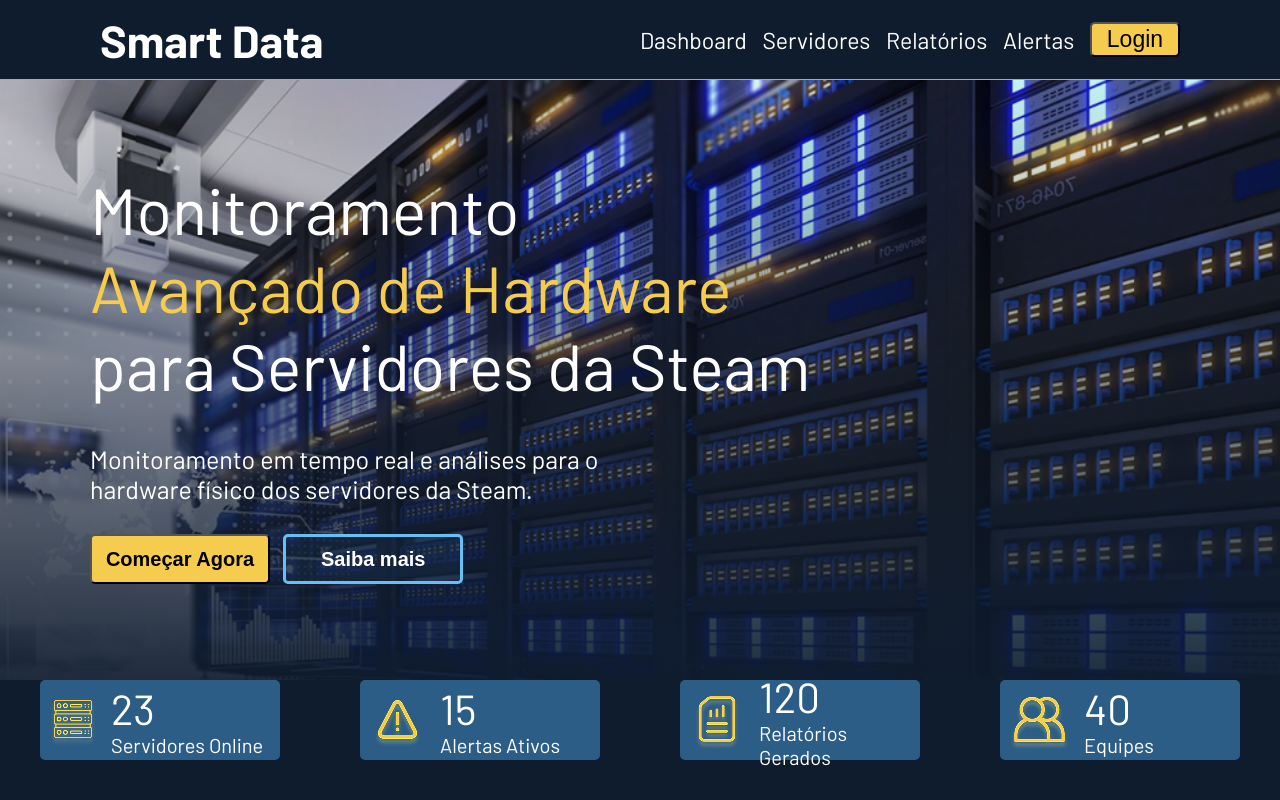
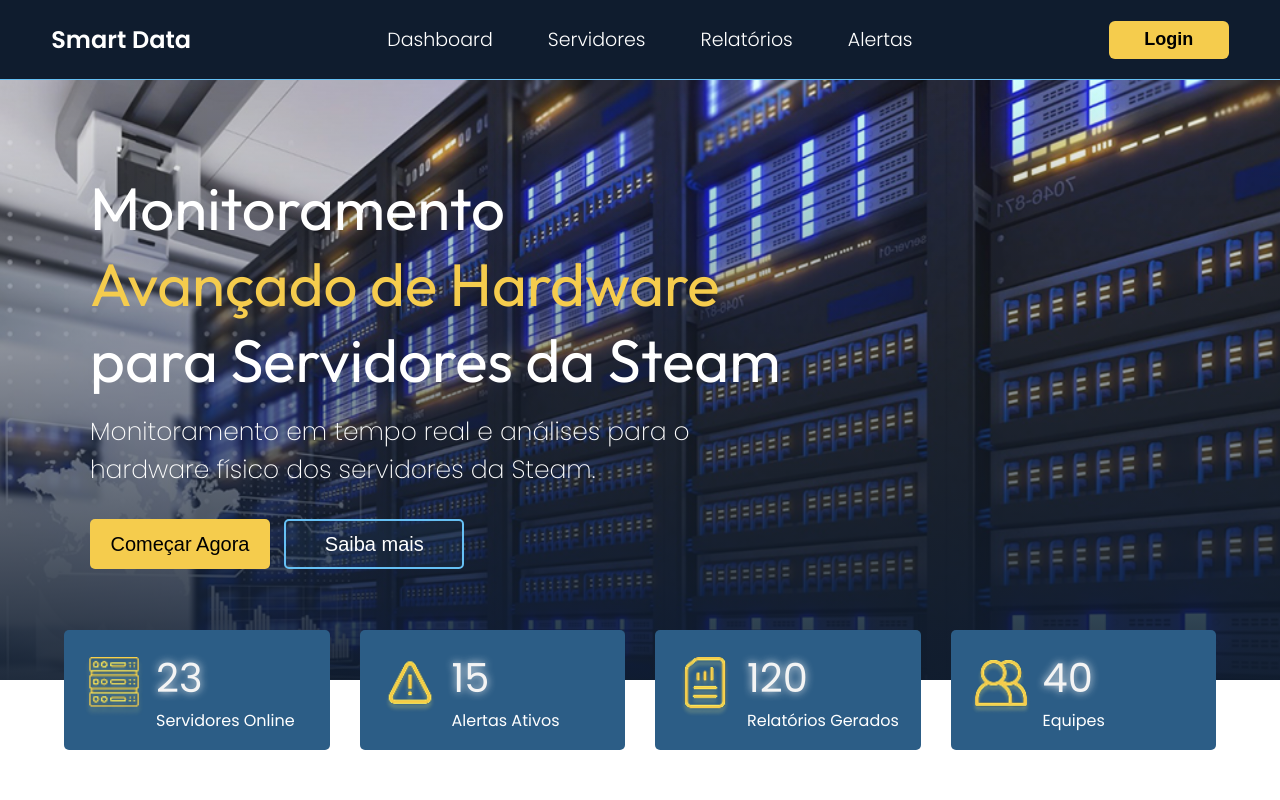
Before and after one commit to ST-Guard/Site, a website: page public/index.html in a window 1280 px wide. Drawn offline with Linux system fonts and the light colour scheme.

Commit message:
refinamento parte 1 - home

```diff
--- a/public/css/estilo.css
+++ b/public/css/estilo.css
@@ -1,18 +1,19 @@
+/* fontes utilizadas: */
 @import url('https://fonts.googleapis.com/css2?family=Barlow:ital,wght@0,100;0,200;0,300;0,400;0,500;0,600;0,700;0,800;0,900;1,100;1,200;1,300;1,400;1,500;1,600;1,700;1,800;1,900&display=swap');
+@import url('https://fonts.googleapis.com/css2?family=Poppins:wght@300;400;500;600;700&display=swap');
+@import url('https://fonts.googleapis.com/css2?family=Outfit:wght@100..900&family=Poppins:ital,wght@0,100;0,200;0,300;0,400;0,500;0,600;0,700;0,800;0,900;1,100;1,200;1,300;1,400;1,500;1,600;1,700;1,800;1,900&display=swap');
 
-*{
+body {
+  margin: 0;
+  padding: 0;
+  font-family: 'Poppins', sans-serif;
+}
+
+* {
   margin: 0;
   padding: 0;
   box-sizing: border-box;
 }
-
-body {
-  margin: 0;
-  padding: 0;
-  font-family: 'Barlow', 'Segoe UI', 'Segoe UI', Tahoma, Geneva, Verdana, sans-serif;
-  background-color: #0F1C2E;
-}
-
 
 .container {
   display: flex;
@@ -21,125 +22,208 @@ body {
 }
 
 header {
+  width: 100%;
   height: 80px;
-  width: 100%;
   background-color: #0F1C2E;
-  border-bottom: solid 1px;
-  border-color: #66C0F4;
+  border-bottom: 1px solid #66C0F4;
   display: flex;
-  justify-content: space-between;
-  align-items: center;
-
-}
-
-#div_logo{
-  height: 100%;
-  width: 50%;
-  font-weight: bold;
-  font-size: 45px;
-  display: flex;
-  padding-left: 100px;
+  justify-content: center;
   align-items: center;
 }
 
-#div_navbar{
-  height: 100%;
-  width: 50%;
+.nav-container {
+  width: 92%;
+  max-width: 1250px;
+
   display: flex;
+  align-items: center;
   justify-content: space-between;
-  align-items: center;
-  padding-right: 100px;
-  font-size: 23px;
 }
 
-#div_navbar button{
-  font-size: 23px;
-  width: 90px;
+.logo {
+  color: white;
+  text-decoration: none;
+  font-size: 24px;
+  font-weight: 600;
+}
+
+#div_navbar {
+  display: flex;
+  gap: 40px;
+}
+
+#div_navbar a {
+  color: white;
+  text-decoration: none;
+  font-size: 19px;
+  transition: .2s;
+}
+
+#div_navbar a:hover {
+  color: #66C0F4;
+}
+
+.nav-login button {
+  width: 120px;
+  height: 38px;
+  border-radius: 6px;
+  border: none;
+  background-color: #F5CC4D;
+  font-size: 18px;
+  font-weight: 600;
+  cursor: pointer;
+  transition: 0.5s;
+}
+
+.nav-login button:hover {
+  filter: brightness(1.2);
+  transform: translateY(-1px);
+}
+
+#div_navbar button {
+  font-size: 20px;
+  width: 130px;
   height: 35px;
   border-radius: 5px;
   background-color: #F5CC4D;
+  cursor: pointer;
+  border: none;
 }
 
 header a {
   text-decoration: none;
   color: #ffffff;
+  font-family: 'Poppins', sans-serif;
+  font-weight: 300;
+  font-size: 20px;
+  margin-right: 15px;
 }
 
-#div_banner{
+#div_banner {
   width: 100%;
   height: 600px;
   padding-left: 90px;
-  background-image: linear-gradient(rgba(0, 0, 0, 0),#0f1c2eea),url("../assets/fundos-home/image_2.png");
+  background-image: linear-gradient(rgba(0, 0, 0, 0), #0f1c2eea), url("../assets/fundos-home/image_2.png");
   background-size: cover;
+  position: relative;
+  padding-bottom: 120px;
 }
 
-#div_banner_titulo{
-  font-size: 65px;
+#div_banner_titulo {
+  font-size: 60px;
   color: #ffffff;
   padding-top: 90px;
+  font-family: 'Outfit', sans-serif;
+  margin-bottom: 15px;
 }
 
 
-#div_banner_titulo span{
+#div_banner_titulo span {
   color: #F5CC4D;
 }
 
-#div_banner_subtitulo{
+#div_banner_subtitulo {
   font-size: 25px;
   color: #ffffff;
-  padding-top: 40px;
-
+  font-family: 'Poppins', sans-serif;
+  font-weight: 200;
 }
 
-#div_banner_button{
+#div_banner_button {
   padding-top: 30px;
 }
 
-#div_banner_button #button_yellow{
+#div_banner_button #button_yellow {
   background-color: #F5CC4D;
   width: 180px;
   height: 50px;
   border-radius: 5px;
   font-size: 20px;
-  font-weight: bold;
+  font-weight: 500;
+  border: none;
+  cursor: pointer;
+  transition: 0.2s;
 }
 
-#div_banner_button #button_transparent_blue{
+#button_yellow:hover {
+  transform: translateY(-1px);
+  filter: brightness(1.2);
+}
+
+#button_transparent_blue:hover {
+  color: #66C0F4;
+  transform: translateY(-1px);
+  box-shadow: 0 3px 10px #66C0F4;
+}
+
+#div_banner_button #button_transparent_blue {
   background-color: #2c5d861e;
   width: 180px;
   height: 50px;
-  border: solid 3px #66C0F4;
+  border: solid 2px #66C0F4;
   border-radius: 5px;
   color: #ffffff;
   font-size: 20px;
-  font-weight: bold;
+  font-weight: 500;
   margin-left: 10px;
+  cursor: pointer;
+  transition: 0.25s;
 }
 
-#div_relatorios_kpi{
+#div_relatorios {
   display: flex;
   justify-content: center;
-  align-items: center;
+  margin-top: -50px;
+  position: relative;
+  z-index: 5;
 }
 
-#div_relatorios_kpi .kpi{
-  width: 275px;
-  height: 80px;
-  font-size: 20px;
+#div_relatorios_kpi {
+  display: flex;
+  justify-content: center;
+  gap: 30px;
+  width: 90%;
+  max-width: 1200px;
+}
+
+.kpi {
+  flex: 1;
+  height: 120px;
+  background-color: #2E5375;
+  border-radius: 12px;
+  display: flex;
+  align-items: center;
+  gap: 12px;
+  padding: 15px 20px;
+  transition: 0.25s;
+}
+
+.kpi:hover {
+  transform: translateY(-4px);
+}
+
+.kpi span {
+  font-size: 40px;
+  color: #f4f4f4;
+  filter: drop-shadow(0 0 4px #f4f4f4);
+  font-weight: 400;
+}
+
+.kpi span:hover {
+  transform: translateY(-1px);
+}
+
+#div_relatorios_kpi .kpi {
+  font-size: 16px;
   background-color: #2C5D86;
   color: #ffffff;
   border-radius: 5px;
-  margin: 0 40px 0 40px;
-  display: flex;
-  align-items: center;
-  img{
-    padding: 10px 15px 0 10px;
-  }
-  span{
-    font-size: 42px;
-  }
 }
 
+.kpi img {
+  width: 60px;
+  height: 60px;
+}
 
 .agora {
   font-weight: 800;
@@ -341,7 +425,7 @@ header a {
 
 /* FORMULARIO */
 
-.alerta_erro{
+.alerta_erro {
   display: flex;
   justify-content: flex-end;
 }
@@ -358,7 +442,7 @@ header a {
   margin-right: 10%;
 }
 
-.card_erro #mensagem_erro{
+.card_erro #mensagem_erro {
   font-weight: 500;
   font-size: 20px;
 }
@@ -458,9 +542,23 @@ input {
 }
 
 @keyframes bell {
-  0%   {transform: rotate(25deg)}
-  25%  {transform: rotate(-25deg)}
-  50%  {transform: rotate(25deg)}
-  75%  {transform: rotate(-25deg)}
-  100% {transform: rotate(25deg)}
+  0% {
+    transform: rotate(25deg)
+  }
+
+  25% {
+    transform: rotate(-25deg)
+  }
+
+  50% {
+    transform: rotate(25deg)
+  }
+
+  75% {
+    transform: rotate(-25deg)
+  }
+
+  100% {
+    transform: rotate(25deg)
+  }
 }
--- a/public/index.html
+++ b/public/index.html
@@ -17,18 +17,24 @@
 
 <body>
   <header>
+    <div class="nav-container">
 
-      <div id="div_logo">
+      <div>
         <a class="logo" href="">Smart Data</a>
       </div>
 
-      <div id="div_navbar">
+      <nav id="div_navbar">
         <a href="">Dashboard</a>
         <a href="">Servidores</a>
         <a href="">Relatórios</a>
         <a href="">Alertas</a>
+      </nav>
+
+      <div class="nav-login">
         <button>Login</button>
       </div>
+
+    </div>
 
   </header>
 
```
